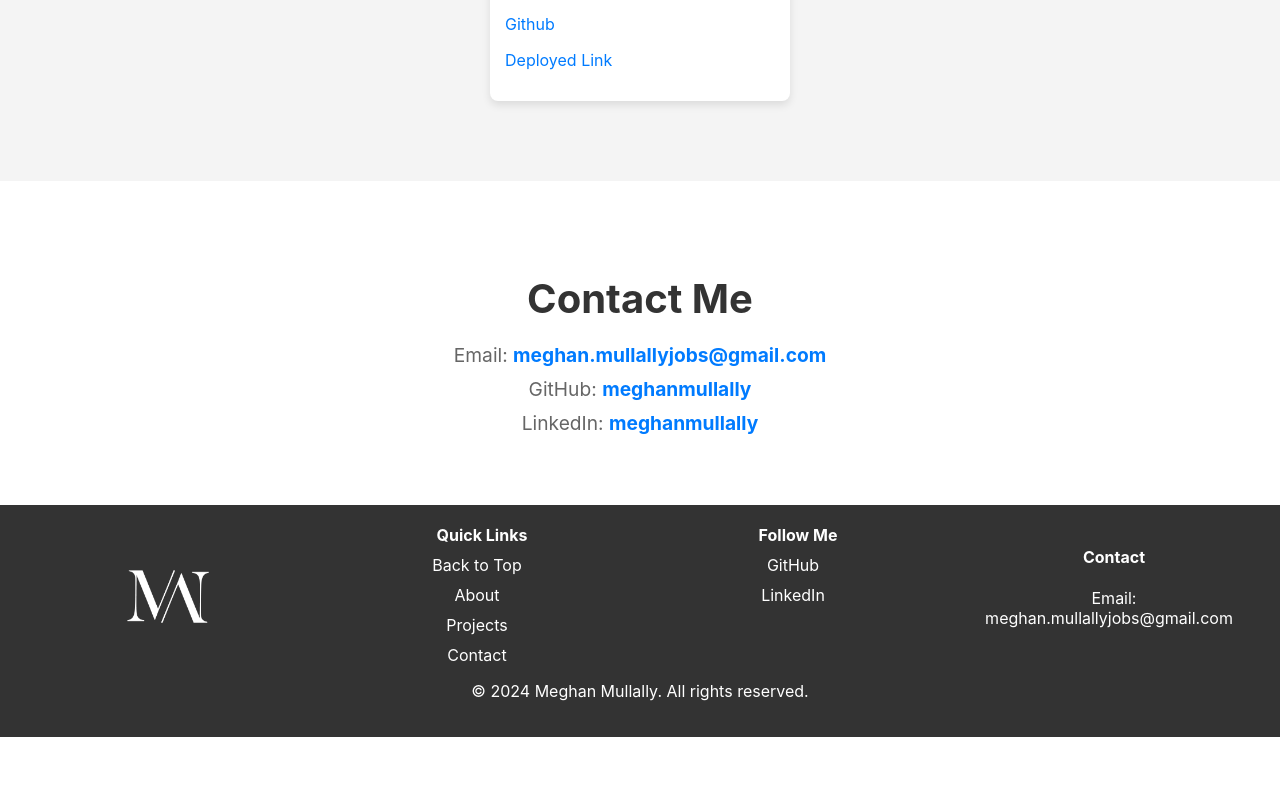
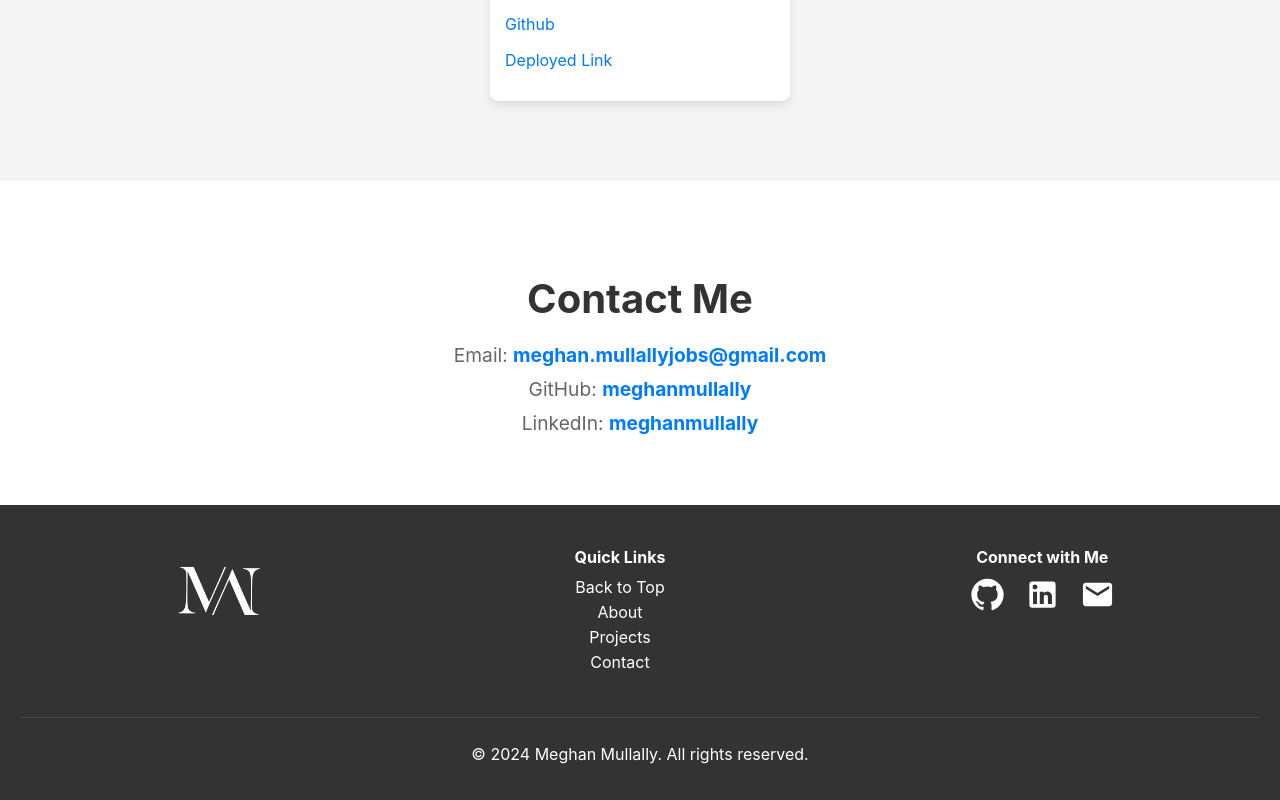
Before and after one commit to meghanmullally/meghanmullally.github.io, a React (Create React App) app: page / in a window 1280 px wide. Shown: the part 4395-5195 px from the top of the page. Before the commit the page ends 5132 px from the top, so only its background shows below. Built offline with nearby package versions, Linux system fonts and the light colour scheme.

Commit message:
Add social icons, add email icon, update styling to have sections to evenly spread out

```diff
--- a/src/components/Footer/Footer.jsx
+++ b/src/components/Footer/Footer.jsx
@@ -3,56 +3,52 @@ import styles from "./Footer.module.css";
 import Box from "@mui/material/Box";
 import Grid from "@mui/material/Grid2";
 import logo from "../../assets/images/logos/white/white-logos-06.png";
+import GitHubIcon from "@mui/icons-material/GitHub";
+import LinkedInIcon from "@mui/icons-material/LinkedIn";
+import EmailIcon from "@mui/icons-material/Email";
 
 function Footer() {
   return (
     <Box sx={{ flexGrow: 1 }} className={styles.footer}>
-      <Grid container spacing={3}>
-        <Grid size={3}>
+      <Grid container spacing={3} justifyContent="space-around">
+        <Grid item xs={12} sm={6} md={3} className={styles.footerSection}>
       <img src={logo} className={styles.logo} alt="MM white logo" />
         </Grid>
-        <Grid size={3}>
-          <div className={styles["quick-links"]}>
+        <Grid item xs={12} sm={6} md={3} className={styles.footerSection}>
+          <nav className={styles.quickLinks}>
             <h4>Quick Links</h4>
             <a href="#hero">Back to Top</a>
             <a href="#about">About</a>
             <a href="#projects">Projects</a>
             <a href="#contact">Contact</a>
-          </div>
+          </nav>
         </Grid>
-        <Grid size={3}>
-          <div className={styles["social-links"]}>
-            <h4>Follow Me</h4>
+        <Grid item xs={12} sm={6} md={3} className={styles.footerSection}>
+          <div className={styles.contactSection}>
+            <h4>Connect with Me</h4>
+            <div className={styles.socialIcons}>
               <a
                 href="https://github.com/meghanmullally"
                 target="_blank"
                 rel="noopener noreferrer"
               >
-              GitHub
+                <GitHubIcon fontSize="large" />
               </a>
               <a
                 href="https://www.linkedin.com/in/meghan-mullally/"
                 target="_blank"
                 rel="noopener noreferrer"
               >
-              LinkedIn
+                <LinkedInIcon fontSize="large" />
+              </a>
+              <a href="mailto:meghan.mullallyjobs@gmail.com">
+                <EmailIcon fontSize="large" />
               </a>
             </div>
-          {/* </div> */}
-        </Grid>
-        <Grid size={3}>
-          <div className="contact-info">
-            <h4>Contact</h4>
-            <p>
-              Email:{" "}
-              <a href="mailto:meghan.mullallyjobs@gmail.com">
-                meghan.mullallyjobs@gmail.com
-              </a>
-            </p>
           </div>
         </Grid>
       </Grid>
-      <div className="footer-bottom">
+      <div className={styles.footerBottom}>
         <p>
           © {new Date().getFullYear()} Meghan Mullally. All rights reserved.
         </p>
--- a/src/components/Footer/Footer.module.css
+++ b/src/components/Footer/Footer.module.css
@@ -5,48 +5,52 @@
     text-align: center;
 }
 
-.footer-content {
+.footerSection {
     display: flex;
-    justify-content: space-around;
-    flex-wrap: wrap;
-    margin-bottom: 20px;
-}
-
-.footer-section {
-    margin-bottom: 20px;
+    flex-direction: column;
+    align-items: center;
 }
 
 .logo {
     width: 100%;
     max-width: 125px;
-    height: 125px;
-}
-
-.quick-links, .social-links {
-    display: flex;
-    flex-direction: column;
-}
-
-.quick-links h4, .social-links h4 {
+    height: auto;
     margin: 0 auto;
 }
 
-.quick-links a, .social-links a {
-    padding-top: 10px;
+.quickLinks,
+.contactSection {
+    display: flex;
+    flex-direction: column;
+    align-items: center;
+    margin-bottom: 20px;
 }
 
-.footer a {
+.quickLinks h4,
+.contactSection h4 {
+    margin-bottom: 10px;
+    text-align: center;
+}
+
+.quickLinks a,
+.contactSection a {
     color: #fff;
     text-decoration: none;
-    margin-right: 10px;
+    margin-bottom: 5px;
 }
 
-.footer a:hover {
+.socialIcons a {
+    margin: 0 10px;
+}
+
+.contactSection a:hover,
+.quickLinks a:hover {
     text-decoration: underline;
 }
 
-.footer-bottom {
+.footerBottom {
     border-top: 1px solid #444;
     padding-top: 10px;
     margin-top: 20px;
+    text-align: center;
 }
```
Lines whose indentation alone changed are shown as unchanged.
